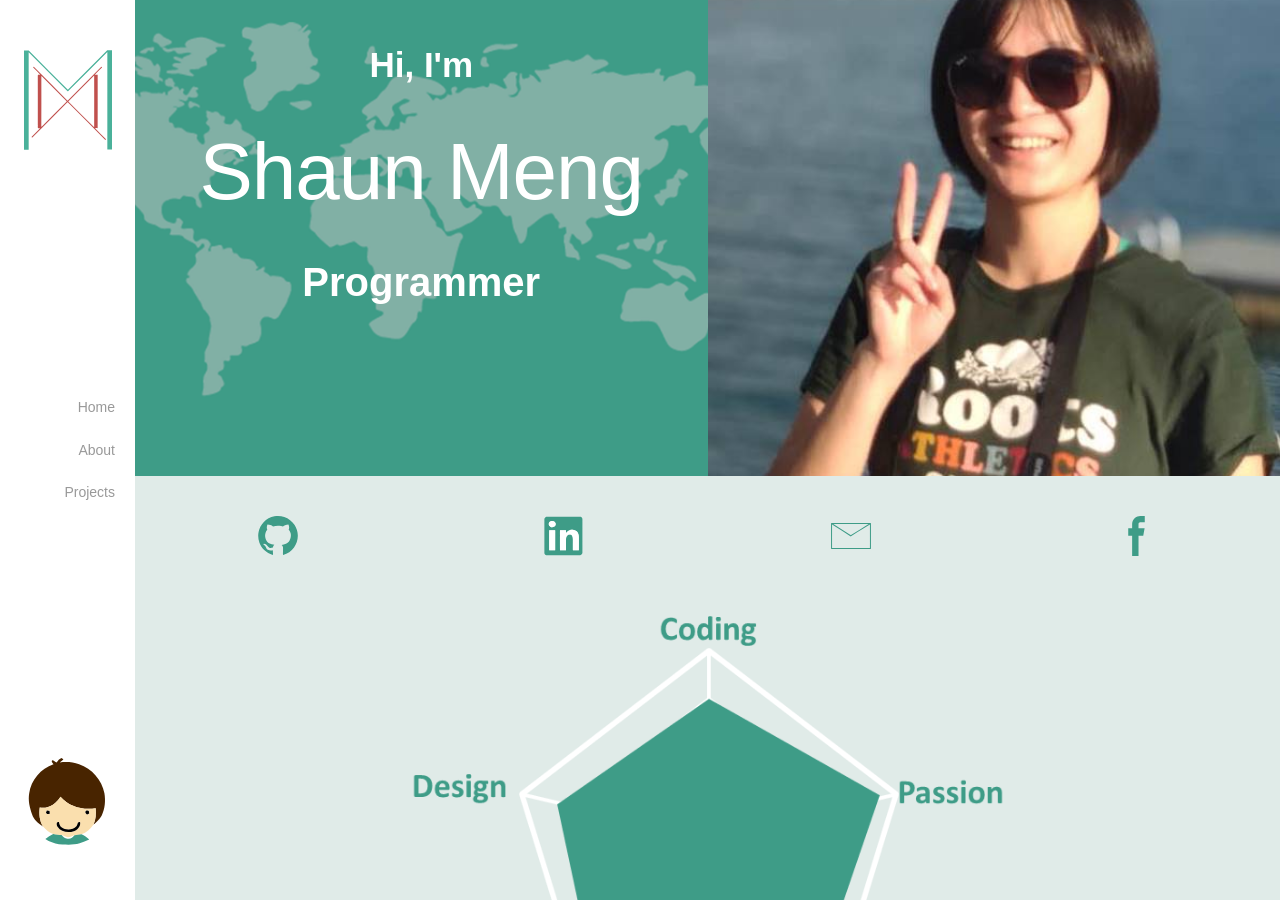
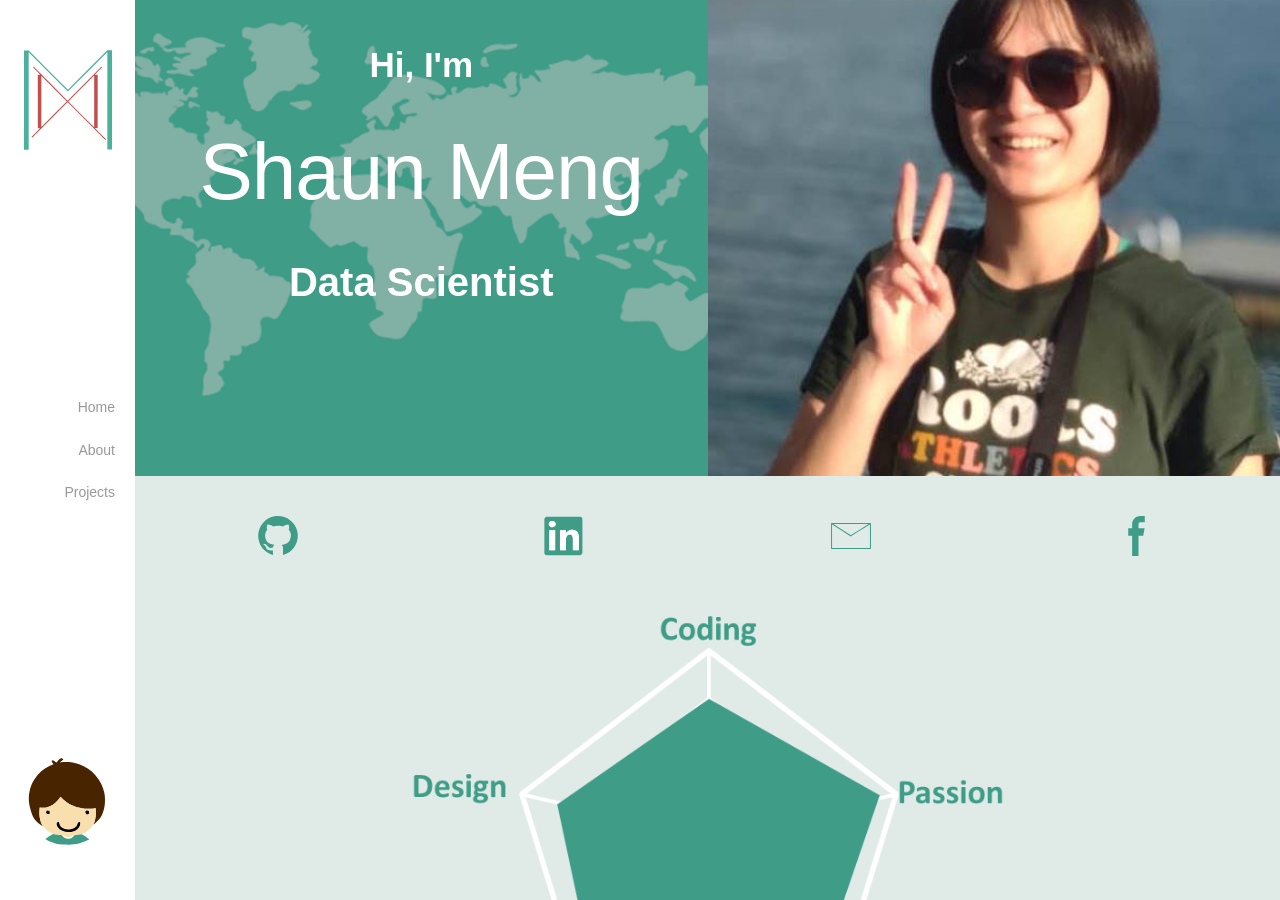
Before and after one commit to santochaoya/santochaoya.github.io, a Jekyll site: the page built from index.html, in a window 1280 px wide and 900 px high, scrolled down 309 px. Built offline with Jekyll 4.4.1, drawn with Linux system fonts in a browser that asks for light colours; nearby versions of some CDN libraries; some web fonts are replaced; Markdown is read by kramdown in place of the engine named in the settings.

Commit message:
Update section-homepage.html

```diff
--- a/_includes/section-homepage.html
+++ b/_includes/section-homepage.html
@@ -1 +1 @@
-<section id="home" class="homepage"><div class="section-1"><div class="city-sihouette"></div></div><div class="section-2"><div class="flex-row flex--space-around"><div class="col-50"><div class="title"><h3>Hi, I'm</h3><h1>Shaun Meng</h1><h2>Programmer</h2></div></div><div class="col-50"><div class="photo"></div></div></div></div><div class="section-3"><div class="icon"><div class="flex-row flex--space-around"><a href="https://github.com/santochaoya" class="icon-gh"></a><a href="https://www.linkedin.com/in/xiao-meng-851b89153/" class="icon-linkin"></a><a href="mailto:santochaoya@yahoo.com.hk" class="icon-email"></a><a href="https://www.facebook.com/profile.php?id=100010699020541" class="icon-fb"></a></div></div></div></section>
+<section id="home" class="homepage"><div class="section-1"><div class="city-sihouette"></div></div><div class="section-2"><div class="flex-row flex--space-around"><div class="col-50"><div class="title"><h3>Hi, I'm</h3><h1>Shaun Meng</h1><h2>Data Scientist</h2></div></div><div class="col-50"><div class="photo"></div></div></div></div><div class="section-3"><div class="icon"><div class="flex-row flex--space-around"><a href="https://github.com/santochaoya" class="icon-gh"></a><a href="https://www.linkedin.com/in/xiao-meng-851b89153/" class="icon-linkin"></a><a href="mailto:santochaoya@yahoo.com.hk" class="icon-email"></a><a href="https://www.facebook.com/profile.php?id=100010699020541" class="icon-fb"></a></div></div></div></section>
```
